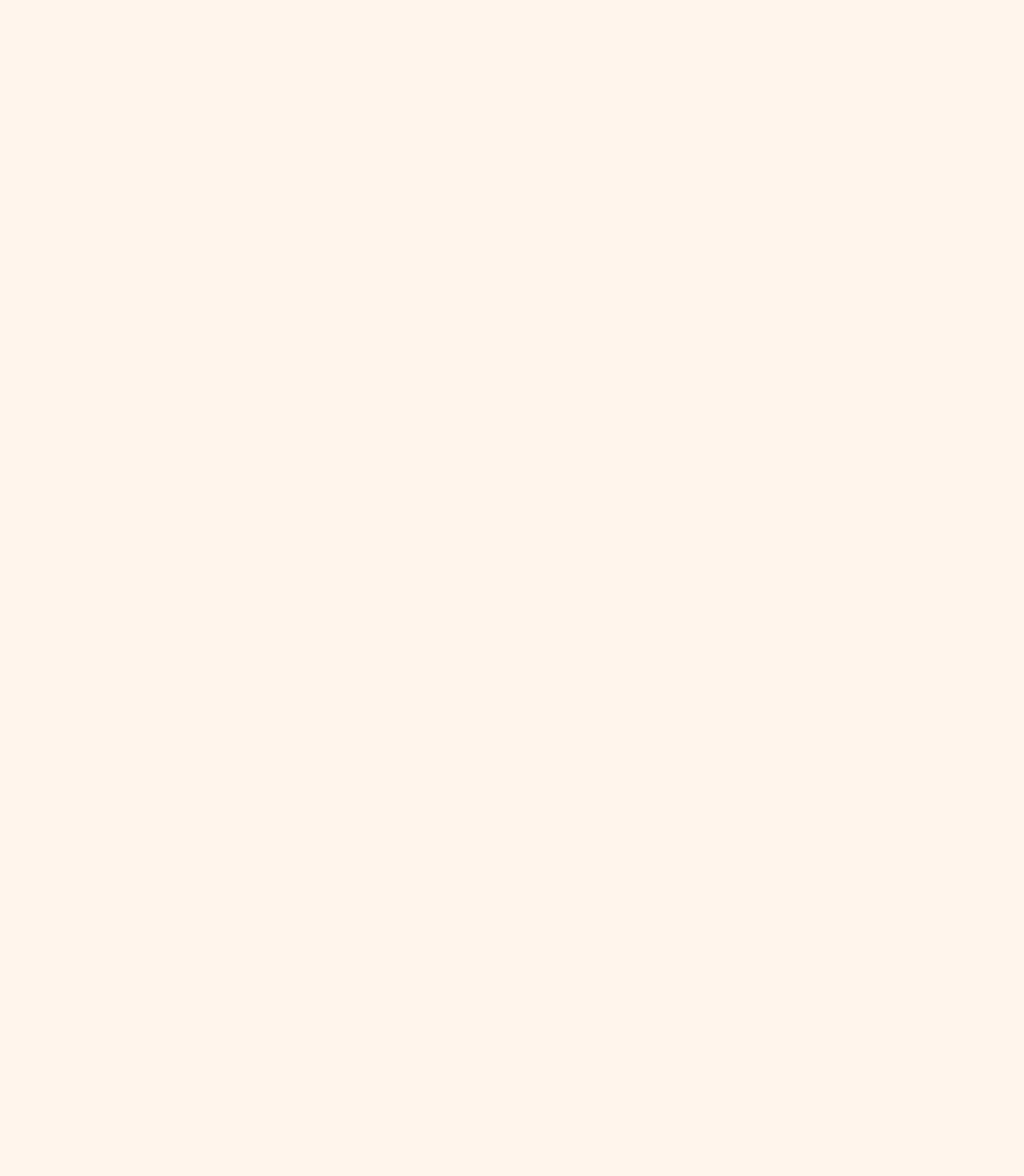
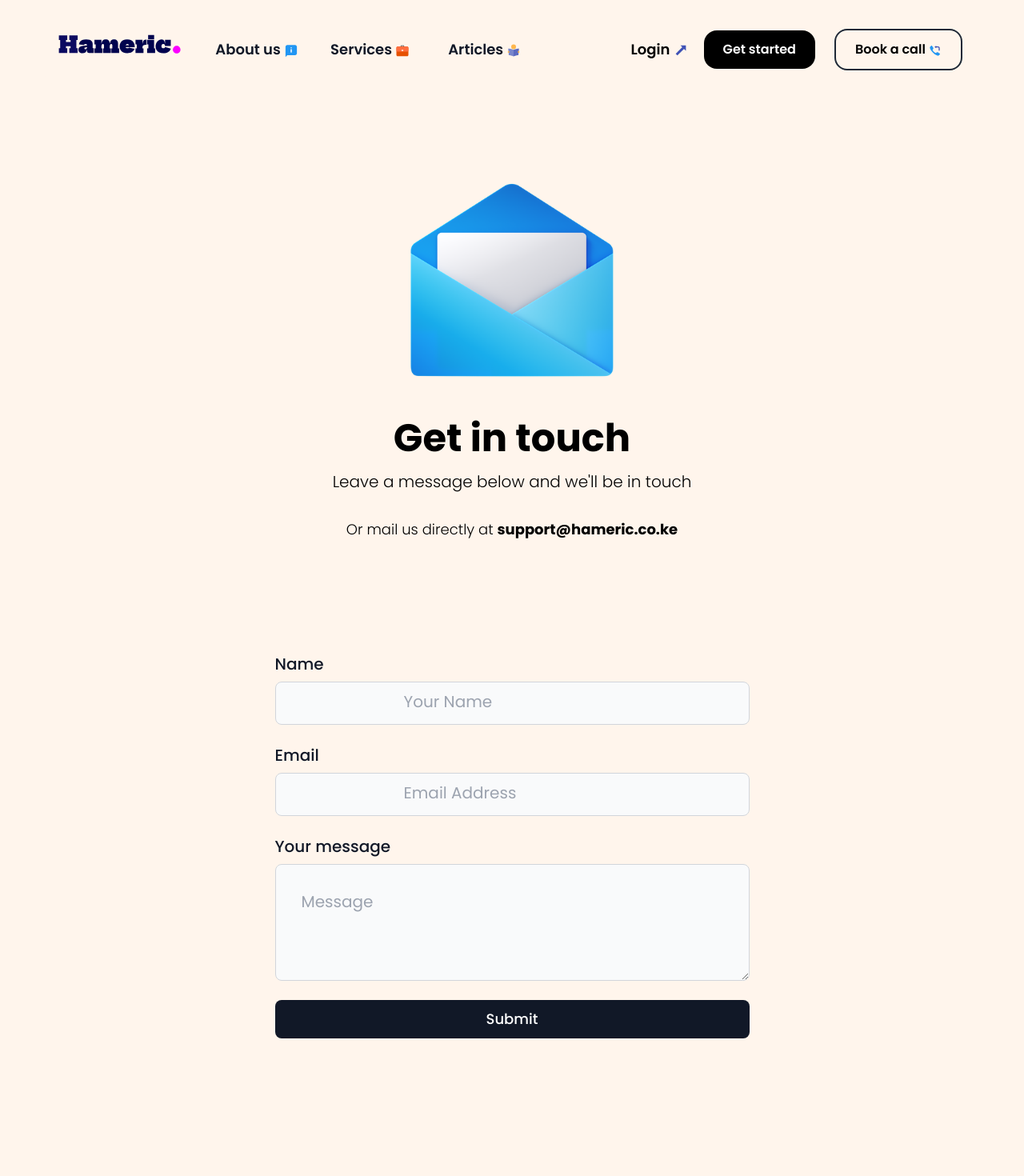
Before and after one commit to Hameric-Technologies/hameric, a React (Vite) app: page /contact in a window 1280 px wide. Before the commit this address had no page. Shown: the top 1470 px of the page at 80% size. Before the commit the page ends 800 px from the top, so only its background shows below. Built offline with nearby package versions, Linux system fonts and the light colour scheme.

Commit message:
create a contact form

```diff
--- a/src/APP/Pages/Home/Components/About.jsx
+++ b/src/APP/Pages/Home/Components/About.jsx
@@ -4,7 +4,7 @@ import { Fade } from 'react-awesome-reveal'
 
 const About = () => {
   return (
-    <div className='w-full'>
+    <div className='w-full' id='about'>
         <Fade cascade={true} triggerOnce={true}>
             <div className=" mt-28 max-w-md md:max-w-screen-lg mx-auto">
                 <h2 className="text-center text-3xl px-14 underline underline-offset-8  font-bold mb-20"></h2>
--- /dev/null
+++ b/src/APP/Pages/Home/Components/ContactForm.jsx
@@ -0,0 +1,40 @@
+import React from 'react'
+import email from '../../../../assets/email.png'
+import { Fade } from 'react-awesome-reveal'
+
+const ContactForm = () => {
+  return (
+    <Fade cascade={true} damping={0.1}>
+        <div>
+          <div className="flex flex-col-reverse justify-around items-center max-w-screen-2xl mx-auto md:px-6">
+            <div className=''>
+
+                <form className='mb-40'>
+                <div class="mb-6">
+                    <label for="name" class="block mb-2 text-xl font-medium text-gray-900">Name</label>
+                    <input type="text" id="name" class="bg-gray-50 border border-gray-300 text-gray-900 text-sm rounded-lg focus:ring-blue-500 focus:border-blue-500 block w-full p-4 px-20 md:px-40  placeholder:text-xl" placeholder="Your Name" required />
+                </div>
+                <div class="mb-6">
+                    <label for="email" class="block mb-2 text-xl font-medium text-gray-900">Email</label>
+                    <input type="email" id="email" class="bg-gray-50 border border-gray-300 text-gray-900 text-sm rounded-lg focus:ring-blue-500 focus:border-blue-500 block w-full p-4 px-20 md:px-40  placeholder:text-xl placeholder:text-start" placeholder="Email Address" required />
+                </div>
+                <div className="mb-6">
+                    <label for="message" class="block mb-2 text-xl font-medium text-gray-900">Your message</label>
+                    <textarea id="message" rows="4" class="block p-8 w-full text-sm text-gray-900 bg-gray-50 rounded-lg border border-gray-300 focus:ring-blue-500 focus:border-blue-500 placeholder:text-xl placeholder:text-start" placeholder="Message"></textarea>   </div>
+                <button type="submit" class="text-white bg-gray-900 hover:bg-black focus:ring-4 focus:outline-none focus:ring-blue-300 font-medium rounded-lg text-lg w-full  px-5 py-2.5 text-center ">Submit</button>
+                </form>
+
+                </div>
+            <div className=' md:h-screen flex flex-col justify-center w-3/5 my-10 md:my-2'>
+              <img className='w-96 mx-auto mt-20 md:w-80 py-auto' src={email} alt="Animated Developers" />
+              <h2 className="font-bold text-5xl text-center">Get in touch</h2>
+              <p className="md:text-xl text-lg my-4 font-light text-center">Leave a message below and we'll be in touch</p>
+              <p className="md:text-lg text-md my-4 font-light text-center">Or mail us directly at <a href='mailto:support@hameric.co.ke' className="font-bold">support@hameric.co.ke</a></p>
+            </div>
+          </div>
+        </div>
+    </Fade>
+  )
+}
+
+export default ContactForm
--- a/src/APP/Pages/Home/Components/Hero.jsx
+++ b/src/APP/Pages/Home/Components/Hero.jsx
@@ -13,8 +13,8 @@ const Hero = () => {
                 <h1 className='text-7xl md:text-7xl font-extrabold my-auto text-center md:text-start md:mt-0 mt-28 md:px-10 text-black'>WE TAKE PRIDE IN PROVIDING QUALITY SERVICES</h1>
                 <p className='md:px-10 py-10 text-center md:text-start text-xl px-20'>Need a reliable partner for all your software development and IT needs? Our team at <span className='font-extrabold text-indigo-900'>Hameric</span> offers top-quality software development and IT services. </p>
                 <div className="flex justify-center md:justify-start py-7 md:px-10">
-                    <div className=" md:block py-3 px-6 mr-6 bg-black text-white font-semibold rounded-2xl my-auto cursor-pointer hover:bg-gray-700">Our services</div>
-                    <div className=" md:block py-3 px-6 mr-6 bg-none text-black border-2 border-gray-800 font-semibold rounded-2xl my-auto cursor-pointer hover:bg-indigo-800 hover:border-indigo-400 hover:text-white">About Us </div>
+                    <div className=" md:block py-3 px-6 mr-6 bg-black text-white font-semibold rounded-2xl my-auto cursor-pointer hover:bg-gray-700"><a href="#services">Our services</a></div>
+                    <div className=" md:block py-3 px-6 mr-6 bg-none text-black border-2 border-gray-800 font-semibold rounded-2xl my-auto cursor-pointer hover:bg-indigo-800 hover:border-indigo-400 hover:text-white"><a href="#about">About Us </a></div>
                     </div>
                 </div>
             <div className=' md:h-screen flex flex-col justify-center w-3/5 my-10 md:my-2'>
--- a/src/APP/Pages/Home/Components/Navbar.jsx
+++ b/src/APP/Pages/Home/Components/Navbar.jsx
@@ -7,6 +7,7 @@ import { FcBriefcase } from "react-icons/fc";
 import { FcReading } from "react-icons/fc";
 import { FcCallback } from "react-icons/fc";
 import { Fade } from "react-awesome-reveal";
+import { Link } from 'react-router-dom';
 
 const Navbar = () => {
     const [positionY, setPositionY] = useState(' bg-[#fff5ec] shadow-none ')
@@ -19,7 +20,7 @@ const Navbar = () => {
          <div className='relative'>
         <nav className={`w-11/12 py-2 md:py-2 rounded-full md:rounded-3xl  ${positionY} transition ease-in-out delay-150  flex justify-between mx-auto mt-4 fixed left-0 right-0 z-10 `}>
             <div className="py-2 flex justify-start">
-                <img className='w-28 mx-5 md:w-40 cursor-pointer' src={logo} alt="" />
+                <Link to='/'><img className='w-28 mx-5 md:w-40 cursor-pointer' src={logo} alt="" /></Link>
                 <div className="hidden md:flex justify-between">
                     <div className="text-gray-900 text-lg font-semibold my-auto hover:underline hover:underline-offset-8 mx-4 hover:text-gray-800 cursor-pointer">About us <FcAbout className='inline-block' /> </div>
                     <h2 className="text-gray-900 text-lg font-semibold my-auto hover:underline hover:underline-offset-8 mx-6 hover:text-gray-800 cursor-pointer">Services <FcBriefcase className='inline-block'/> </h2>
--- a/src/APP/Pages/Home/Components/Services.jsx
+++ b/src/APP/Pages/Home/Components/Services.jsx
@@ -7,7 +7,7 @@ import { Slide } from 'react-awesome-reveal'
 
 const Services = () => {
   return (
-    <div className='my-14'>
+    <div className='my-14' id='services'>
     <h2 className="text-3xl font-bold text-center mt-40 md:mt-40 mb-28 underline underline-offset-8">Services</h2>
     <div className='flex flex-col md:flex-row justify-center items-center max-w-screen-2xl mx-auto md:px-6'>
         <Slide cascade={true} damping={0.2} triggerOnce>
--- /dev/null
+++ b/src/APP/Pages/Home/Contact.jsx
@@ -0,0 +1,21 @@
+import React from 'react'
+import Navbar from './Components/Navbar'
+import Footer from './Components/Footer'
+import Hero from './Components/Hero'
+import ContactForm from './Components/ContactForm'
+
+const Contact = () => {
+  return (
+    <div className='relative'>
+       <div className="fixed z-20">
+          <Navbar />
+      </div>
+        <ContactForm />
+      <div className=''>
+      <Footer />
+      </div>
+    </div>
+  )
+}
+
+export default Contact
--- a/src/APP/index.jsx
+++ b/src/APP/index.jsx
@@ -6,12 +6,14 @@ import {
     Link,
   } from "react-router-dom";
   import Homepage from './Pages/Home';
+import Contact from './Pages/Home/Contact';
 
 const APP = () => {
   return (
     <BrowserRouter>
     <Routes>
       <Route path="/" element={<Homepage />} />
+      <Route path='/contact' element={<Contact />} />
     </Routes>
   </BrowserRouter>
   )
```
Also changed, not shown: src/assets/email.png (added).
